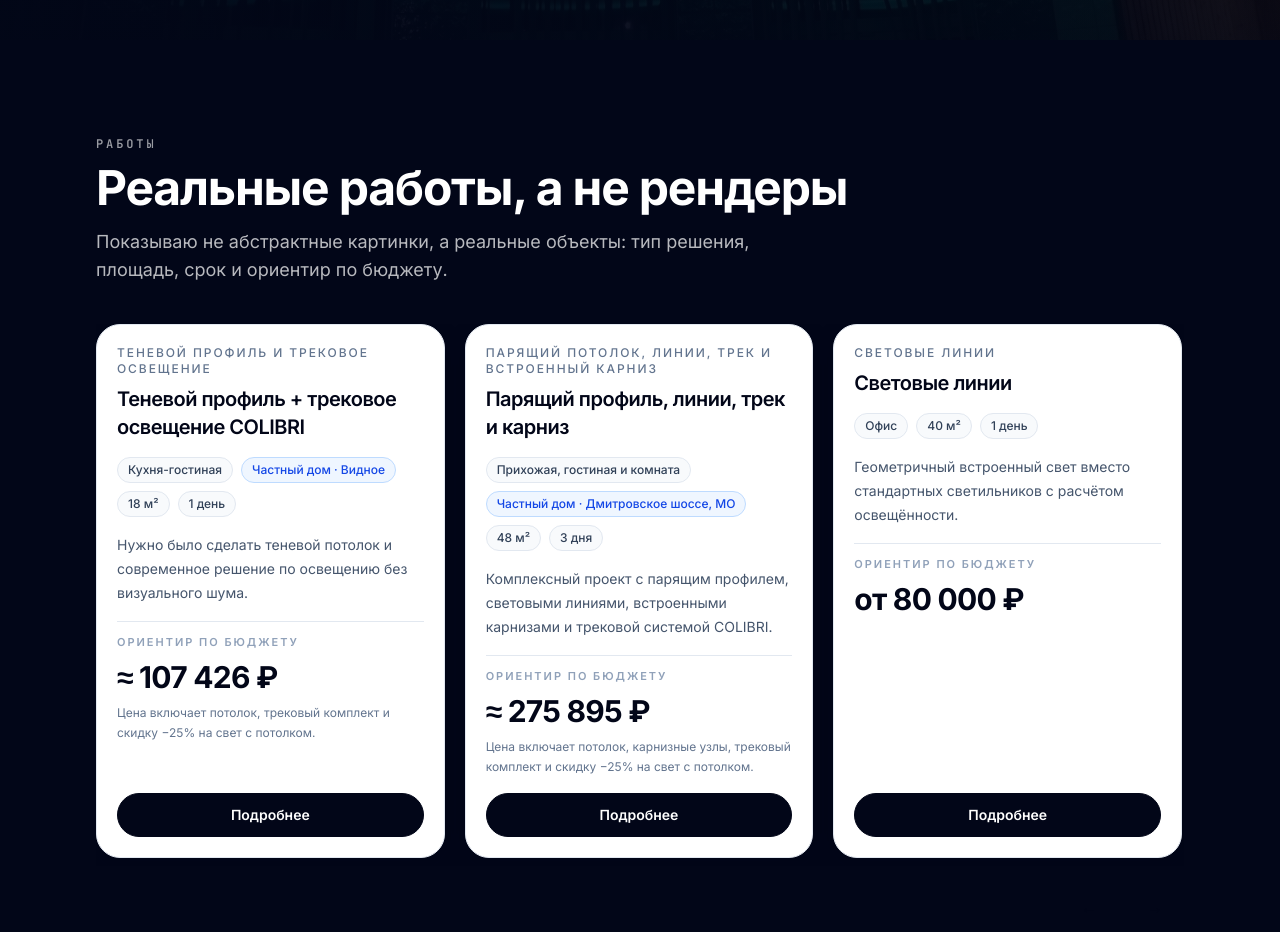
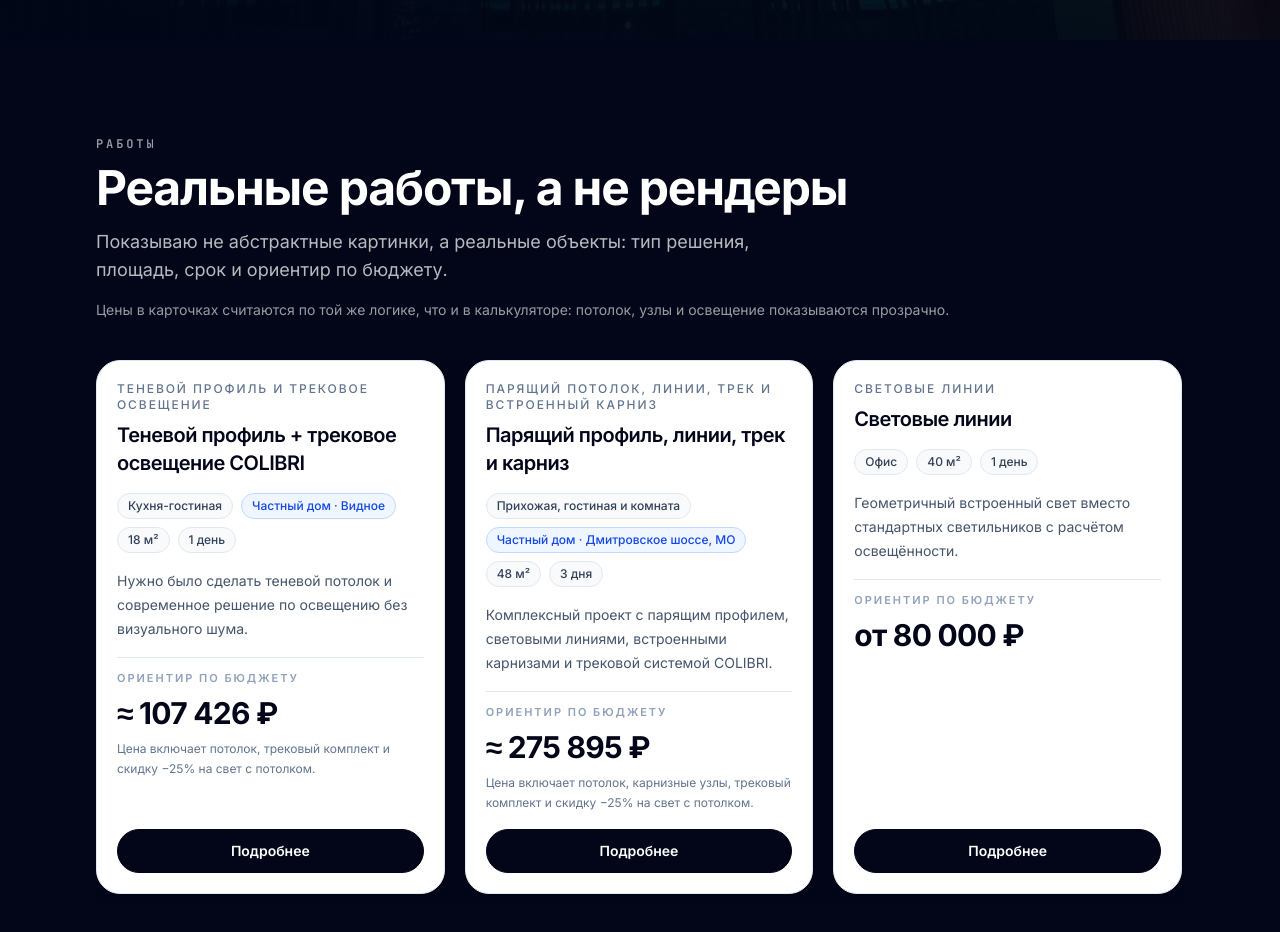
Before and after one commit to svladimirtsk-crypto/nextjs-potolkovo, a Next.js app: page / in a window 1280 px wide. Shown: the part 960-1892 px from the top of the page. Built offline with nearby package versions, Linux system fonts and the light colour scheme.

Commit message:
Enhance home-proof section with pricing explanation
Added a paragraph explaining pricing logic in the home-proof section.

```diff
--- a/components/home/home-proof.tsx
+++ b/components/home/home-proof.tsx
@@ -42,12 +42,17 @@ export function HomeProof() {
     <Section id="proof" className="bg-slate-950 text-white">
       <Container>
         <div className="flex flex-col gap-4 lg:flex-row lg:items-end lg:justify-between">
+          <div>
             <Heading
               eyebrow="Работы"
               title={proof.sectionTitle}
               description={proof.sectionIntro}
               tone="dark"
             />
+            <p className="mt-4 text-sm text-white/60">
+              Цены в карточках считаются по той же логике, что и в калькуляторе: потолок, узлы и освещение показываются прозрачно.
+            </p>
+          </div>
         </div>
 
         {/* Mobile: swipe */}
```
Lines whose indentation alone changed are shown as unchanged.
